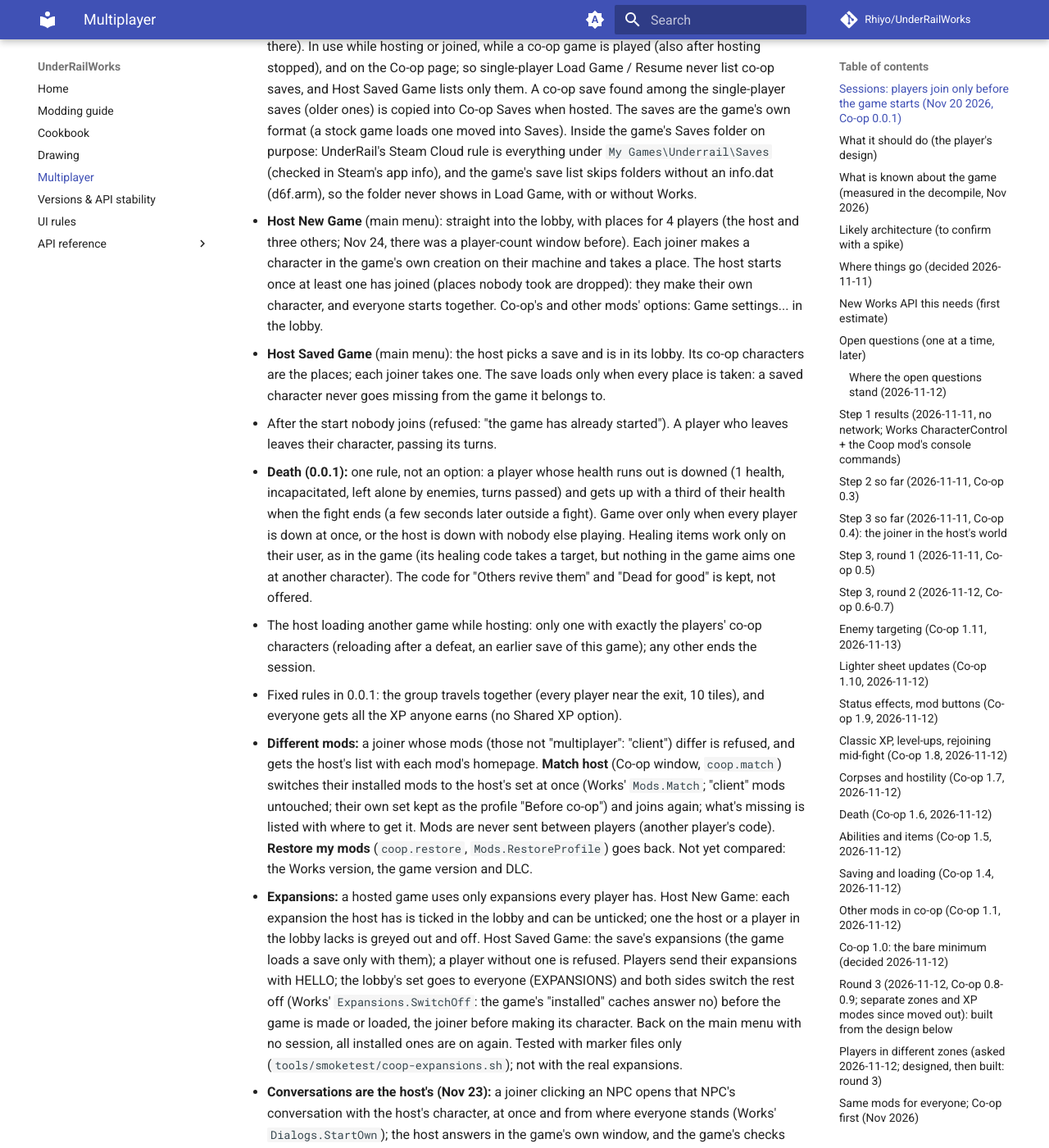
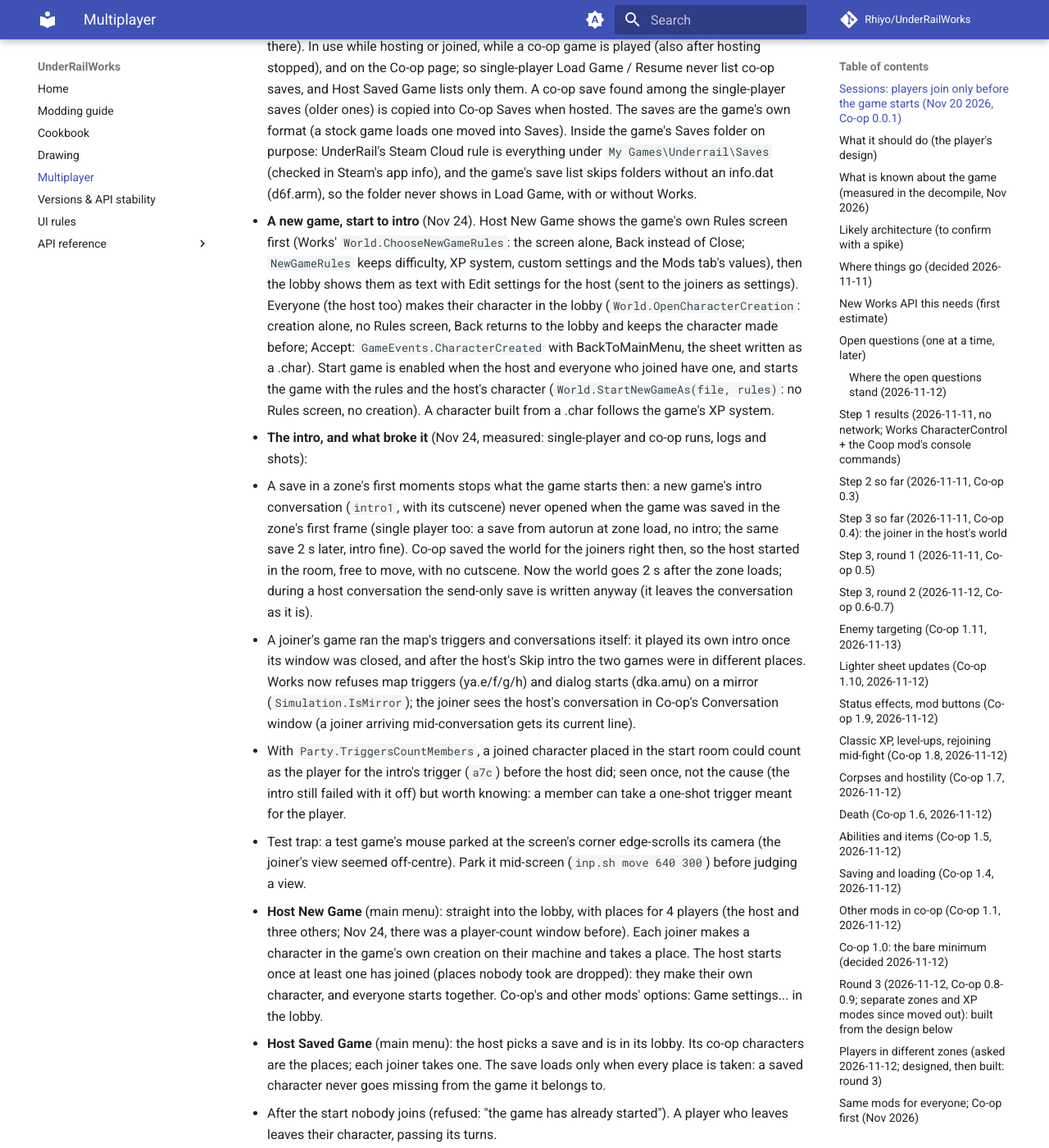
Before and after one commit to Rhiyo/UnderRailWorks, an MkDocs documentation site: the page built from docs/Multiplayer.md, in a window 1280 px wide and 1400 px high, scrolled down 829 px. Shown: the whole window at 82% size. Built offline with MkDocs 1.6.1 and Material for MkDocs 9.7.7, drawn with Linux system fonts in a browser that asks for light colours; comment, search, counter and statistics services are not loaded.

Commit message:
docs: Multiplayer: a new game from Rules to intro, and what broke the intro (measured)
Co-Authored-By: Claude Opus 5.5 <noreply@anthropic.com>

```diff
--- a/docs/Multiplayer.md
+++ b/docs/Multiplayer.md
@@ -26,6 +26,30 @@ character arriving mid-fight), so for the first release players join only in a l
   Saves). Inside the game's Saves folder on purpose: UnderRail's Steam Cloud rule is everything under
   `My Games\Underrail\Saves` (checked in Steam's app info), and the game's save list skips folders without an
   info.dat (d6f.arm), so the folder never shows in Load Game, with or without Works.
+- **A new game, start to intro** (Nov 24). Host New Game shows the game's own Rules screen first (Works'
+  `World.ChooseNewGameRules`: the screen alone, Back instead of Close; `NewGameRules` keeps difficulty, XP system,
+  custom settings and the Mods tab's values), then the lobby shows them as text with Edit settings for the host (sent to
+  the joiners as settings). Everyone (the host too) makes their character in the lobby (`World.OpenCharacterCreation`:
+  creation alone, no Rules screen, Back returns to the lobby and keeps the character made before; Accept:
+  `GameEvents.CharacterCreated` with BackToMainMenu, the sheet written as a .char). Start game is enabled when the host
+  and everyone who joined have one, and starts the game with the rules and the host's character
+  (`World.StartNewGameAs(file, rules)`: no Rules screen, no creation). A character built from a .char follows the
+  game's XP system.
+- **The intro, and what broke it** (Nov 24, measured: single-player and co-op runs, logs and shots):
+  - A save in a zone's first moments stops what the game starts then: a new game's intro conversation (`intro1`,
+    with its cutscene) never opened when the game was saved in the zone's first frame (single player too: a save
+    from autorun at zone load, no intro; the same save 2 s later, intro fine). Co-op saved the world for the joiners
+    right then, so the host started in the room, free to move, with no cutscene. Now the world goes 2 s after the zone
+    loads; during a host conversation the send-only save is written anyway (it leaves the conversation as it is).
+  - A joiner's game ran the map's triggers and conversations itself: it played its own intro once its window was
+    closed, and after the host's Skip intro the two games were in different places. Works now refuses map triggers
+    (ya.e/f/g/h) and dialog starts (dka.amu) on a mirror (`Simulation.IsMirror`); the joiner sees the host's
+    conversation in Co-op's Conversation window (a joiner arriving mid-conversation gets its current line).
+  - With `Party.TriggersCountMembers`, a joined character placed in the start room could count as the player for
+    the intro's trigger (`a7c`) before the host did; seen once, not the cause (the intro still failed with it off) but
+    worth knowing: a member can take a one-shot trigger meant for the player.
+  - Test trap: a test game's mouse parked at the screen's corner edge-scrolls its camera (the joiner's view seemed
+    off-centre). Park it mid-screen (`inp.sh move 640 300`) before judging a view.
 - **Host New Game** (main menu): straight into the lobby, with places for 4 players (the host and three others; Nov
   24, there was a player-count window before). Each joiner makes a character in the game's own creation on their
   machine and takes a place. The host starts once at least one has joined (places nobody took are dropped): they make
```
